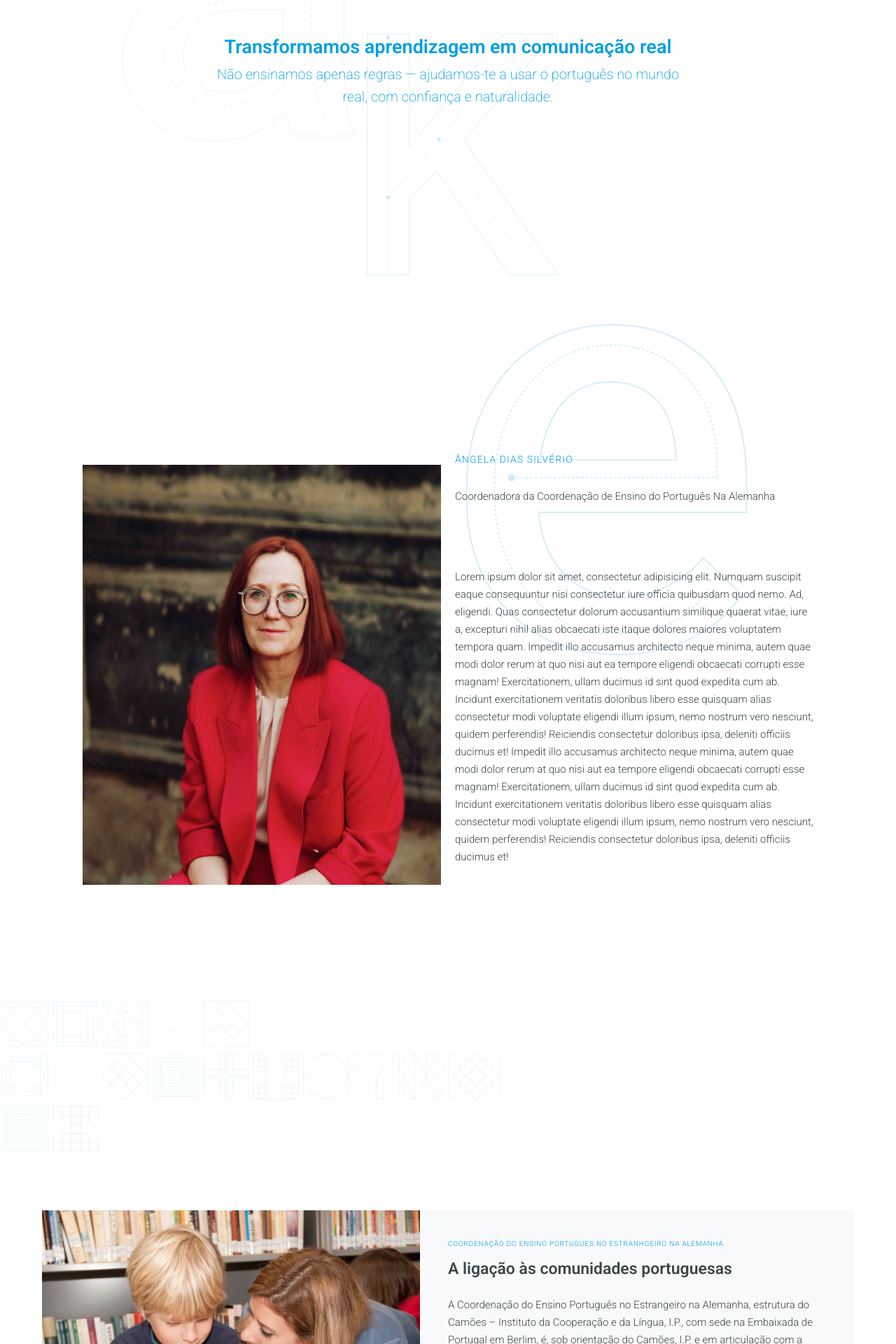
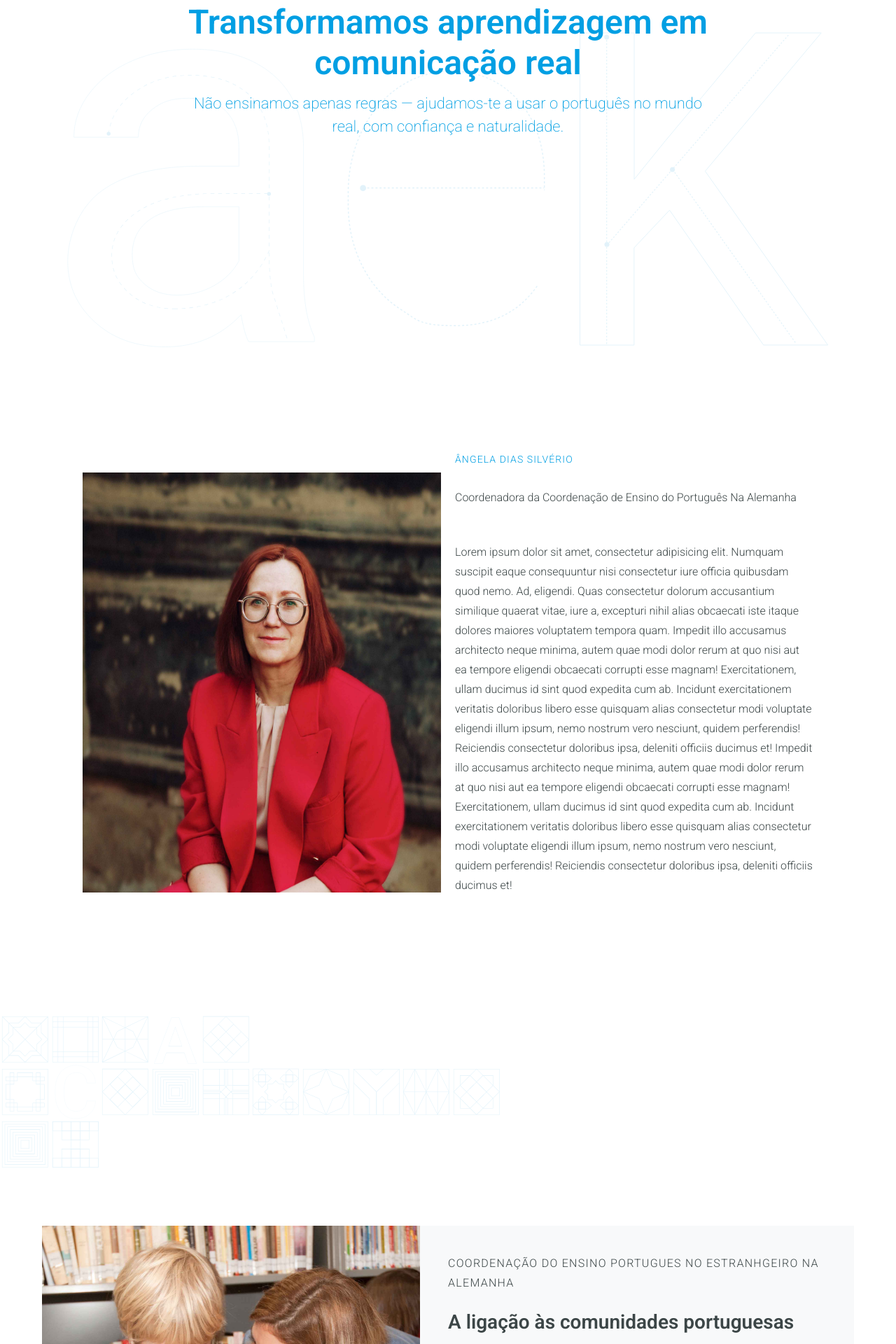
Before and after one commit to Carlxiso/CEPE-Germany, a Next.js app: page /about in a window 1280 px wide. Shown: the part 300-2220 px from the top of the page at 70% size. Built offline with nearby package versions, Linux system fonts and the light colour scheme; a web font is replaced by a local one.

Commit message:
CEPE Alemanha Website Project - Styles: Updated styles - Message, SplitRigth, AnimatedLetterBg, Heading components

```diff
--- a/app/(public)/about/page.js
+++ b/app/(public)/about/page.js
@@ -19,7 +19,7 @@ import GridContainerReverse from "@/app/_components/UI/Grid/GridContainerReverse
 import SVGLetterV from "@/app/_components/UI/SVGLetter/SVGLetteV";
 
 export const metadata = {
-  metadataBase: new URL("https://cepealemanha.de/about"),
+  metadataBase: new URL("https://cepealemanha.de"),
 
   title: {
     default: "Sobre o CEPE Alemanha | Ensino de Português na Alemanha",
@@ -211,7 +211,6 @@ Assente na sua sólida existência, e num contexto atual de globalização, o Ca
       <Section>
         <Center src="/teachers.jpg" alt="Fotografia de grupo de Professores" />
       </Section>
-      <Section>{/* <Apply /> */}</Section>
       <Footer footerLogoWhite={true} />
     </>
   );
--- a/app/_components/Layout/SplitLeft/SplitLeft.js
+++ b/app/_components/Layout/SplitLeft/SplitLeft.js
@@ -17,8 +17,9 @@ export default function SplitLeft({
 
       <div className={styles.content}>
         <div className={styles.innerContent}>
-          <h2>{title}</h2>
-          <h4>{subtitle}</h4>
+          {/* eyebrow label — não é um heading de secção */}
+          <p className={styles.label}>{title}</p>
+          <h2 className={styles.heading}>{subtitle}</h2>
           <p>{text}</p>
         </div>
       </div>
--- a/app/_components/Layout/SplitLeft/SplitLeft.module.css
+++ b/app/_components/Layout/SplitLeft/SplitLeft.module.css
@@ -30,27 +30,30 @@
   margin-inline: auto;
 }
 
-.content h2 {
+/* eyebrow label — não é um heading */
+.label {
   font-weight: 300;
-  font-size: 1rem;
+  font-size: 1.2rem;
   color: #009fe3;
   text-transform: uppercase;
   letter-spacing: 0.08em;
+  margin: 0;
 }
 
-.content h4 {
+/* heading real da secção */
+.heading {
   font-weight: 600;
-  font-size: clamp(1.8rem, 3vw, 2.3rem);
+  font-size: clamp(1.8rem, 3vw, 2.8rem);
   color: rgb(60, 70, 71);
   margin: 1rem 0 2rem;
 }
 
 .content p {
   color: rgb(60, 70, 71);
-  font-size: 1.5rem;
+  font-size: 1.6rem;
   font-weight: 300;
-  line-height: 2.5rem;
-  padding-bottom: 5rem;
+  line-height: 1.75;
+  margin-bottom: 2rem;
   max-width: 550px;
 }
 
--- a/app/_components/Layout/Team/Team.js
+++ b/app/_components/Layout/Team/Team.js
@@ -41,8 +41,8 @@ export default function Team() {
         />
 
         <div className={styles.teamGrid}>
-          {team.map((member, index) => (
-            <div key={index} className={styles.card}>
+          {team.map((member) => (
+            <div key={member.email} className={styles.card}>
               {/* Círculo rotativo atrás do avatar */}
               <div className={styles.avatarWrapper}>
                 <RotatingCircule />
--- a/app/_components/Message/Message.js
+++ b/app/_components/Message/Message.js
@@ -5,10 +5,15 @@ export default function Message({ children }) {
   return <div className={styles.about}>{children}</div>;
 }
 
-Message.Image = function ImageSlot({ src, alt }) {
+Message.Image = function ImageSlot({ src, alt, sizes }) {
   return (
     <div className={styles.aboutLeft}>
-      <Image src={src} alt={alt} fill />
+      <Image
+        src={src}
+        alt={alt}
+        fill
+        sizes={sizes ?? "(max-width: 768px) 100vw, 50vw"}
+      />
     </div>
   );
 };
--- a/app/_components/Message/Message.module.css
+++ b/app/_components/Message/Message.module.css
@@ -1,26 +1,21 @@
 .about {
   margin: 4rem auto;
   display: flex;
-  flex-direction: column; /* mobile-first */
+  flex-direction: column;
   gap: 2rem;
   width: 90%;
-  /* background-color: aquamarine; */
 }
 
-/* IMAGE */
 .aboutLeft {
   width: 100%;
   position: relative;
   aspect-ratio: 2 / 3;
 }
 
-/* CONTENT */
 .aboutRigth {
   width: 100%;
-  /* max-width: 65ch;  */
 }
 
-/* IMAGE */
 .aboutImg {
   width: 100%;
   height: auto;
@@ -28,7 +23,6 @@
   object-fit: contain;
 }
 
-/* PLAY ICON */
 .playIcon {
   width: 4rem;
   position: absolute;
@@ -37,16 +31,15 @@
   transform: translate(-50%, -50%);
 }
 
-/* TYPOGRAPHY */
 .about h3 {
   font-weight: 600;
-  font-size: 1.25rem;
+  font-size: 1.4rem;
   color: #009fe3;
 }
 
 .about h2 {
   font-weight: 600;
-  font-size: 2rem;
+  font-size: clamp(2rem, 3.5vw, 2.8rem);
   color: rgb(60, 70, 71);
   margin: 0.5rem 0 1rem;
 }
@@ -54,10 +47,10 @@
 .about p {
   margin-top: 2rem;
   color: rgb(60, 70, 71);
-  font-size: 1.5rem;
+  font-size: 1.6rem;
   font-weight: 300;
-  line-height: 2.5rem;
-  padding-bottom: 5rem;
+  line-height: 1.75;
+  margin-bottom: 3rem;
   max-width: 900px;
 }
 
@@ -83,15 +76,7 @@
     flex: 1;
   }
 
-  .about h2 {
-    font-size: 2.75rem;
-  }
-
   .playIcon {
     width: 5rem;
   }
-
-  /* .about p {
-    font-size: 1.12rem;
-  } */
 }
--- a/app/_components/SplitRigth/SplitRigth.js
+++ b/app/_components/SplitRigth/SplitRigth.js
@@ -13,8 +13,8 @@ export default function SplitRigth({
     <div className={`${styles.split} ${fullscreen ? styles.full : ""}`}>
       <div className={styles.content}>
         <div className={styles.innerContent}>
-          <h2>{title}</h2>
-          <h4>{subtitle}</h4>
+          <p className={styles.label}>{title}</p>
+          <h2 className={styles.heading}>{subtitle}</h2>
           <p>{text}</p>
         </div>
       </div>
--- a/app/_components/UI/AnimatedLetterBg/AnimatedLetterBg.js
+++ b/app/_components/UI/AnimatedLetterBg/AnimatedLetterBg.js
@@ -1,15 +1,13 @@
-"use client";
 import styles from "./AnimatedLetterBg.module.css";
 
 export default function AnimatedLetterBg() {
   return (
-    <div className={styles.wrapper}>
     <div className={styles.grid}>
       <div className={`${styles.cell} ${styles.a}`}>
         <svg
-            id="n"
+          aria-hidden="true"
+          focusable="false"
           xmlns="http://www.w3.org/2000/svg"
-            version="1.1"
           viewBox="0 0 662 789.9"
         >
             <path
@@ -30,9 +28,9 @@ export default function AnimatedLetterBg() {
         </div>
         <div className={`${styles.cell} ${styles.e}`}>
           <svg
-            id="n"
+            aria-hidden="true"
+            focusable="false"
             xmlns="http://www.w3.org/2000/svg"
-            version="1.1"
             viewBox="0 0 250.7 294.8"
           >
             <path
@@ -56,9 +54,9 @@ export default function AnimatedLetterBg() {
 
         <div className={`${styles.cell} ${styles.k}`}>
           <svg
-            id="n"
+            aria-hidden="true"
+            focusable="false"
             xmlns="http://www.w3.org/2000/svg"
-            version="1.1"
             viewBox="0 0 312.6 392.5"
           >
             <path
@@ -74,6 +72,5 @@ export default function AnimatedLetterBg() {
           </svg>
         </div>
       </div>
-    </div>
   );
 }
--- a/app/_components/UI/AnimatedLetterBg/AnimatedLetterBg.module.css
+++ b/app/_components/UI/AnimatedLetterBg/AnimatedLetterBg.module.css
@@ -1,44 +1,4 @@
-.wrapper {
-  position: absolute;
-  inset: 0;
-
-  display: flex;
-  align-items: center;
-  justify-content: center;
-}
-
-.st0n,
-.st1n {
-  fill: none;
-  stroke: #199cd8;
-  stroke-miterlimit: 10;
-}
-
-.st2n {
-  fill: #189cd9;
-}
-
-.st1n {
-  stroke-dasharray: 2;
-}
-
-.st0k {
-  stroke-width: 0.8px;
-}
-.st0k,
-.st1k {
-  fill: none;
-  stroke: #199cd8;
-  stroke-miterlimit: 10;
-}
-
-.st2k {
-  fill: #189cd9;
-}
-
-.st1k {
-  stroke-dasharray: 2;
-}
+/* ── letter A ──────────────────────────────────────── */
 
 .st0a {
   fill: #189cd9;
@@ -50,129 +10,121 @@
   stroke-miterlimit: 10;
 }
 
-.st0e {
-  stroke-dasharray: 2;
-}
+/* ── letter e ──────────────────────────────────────── */
 
-.st0e,
 .st1e {
   fill: none;
   stroke: #189cd9;
   stroke-miterlimit: 10;
 }
 
+.st0e {
+  fill: none;
+  stroke: #189cd9;
+  stroke-miterlimit: 10;
+  stroke-dasharray: 2;
+}
+
 .st2e {
   fill: #189cd9;
 }
 
+/* ── letter k ──────────────────────────────────────── */
+
+.st0k {
+  fill: none;
+  stroke: #199cd8;
+  stroke-miterlimit: 10;
+  stroke-width: 0.8px;
+}
+
+.st1k {
+  fill: none;
+  stroke: #199cd8;
+  stroke-miterlimit: 10;
+  stroke-dasharray: 2;
+}
+
+.st2k {
+  fill: #189cd9;
+}
+
+/* ── stroke-draw animation ─────────────────────────── */
+
 .path {
   stroke-dasharray: 4000;
   stroke-dashoffset: 4000;
-  animation: line 35s ease-in-out infinite;
+  animation: draw 35s ease-in-out infinite;
 }
+
 .pathk {
   stroke-dasharray: 4000;
   stroke-dashoffset: 4000;
-  animation: line 40s ease-in-out infinite;
+  animation: draw 40s ease-in-out infinite;
+  animation-delay: -10s;
 }
 
-@keyframes line {
-  /* começa escondido */
+@keyframes draw {
   0% {
     stroke-dashoffset: 4000;
   }
-
-  /* desenha */
   25% {
     stroke-dashoffset: 0;
   }
-
-  /* pausa desenhado */
   40% {
     stroke-dashoffset: 0;
   }
-
-  /* apaga */
   65% {
     stroke-dashoffset: 4000;
   }
-
-  /* pausa apagado */
   100% {
     stroke-dashoffset: 4000;
   }
 }
 
-/* container */
 .grid {
   position: absolute;
   inset: 0;
-  display: grid;
-  grid-template-columns: repeat(6, 1fr);
-  grid-template-rows: repeat(2, 1fr);
-  gap: clamp(8px, 2vw, 24px);
-  padding: clamp(16px, 4vw, 80px);
-  /* overflow: hidden; */
-  /* z-index: 0; */
-
-  place-content: center;
-  /* outline: 2px solid red; */
+  overflow: hidden;
+  display: flex;
+  align-items: flex-end;
+  padding: 0 clamp(40px, 7vw, 120px);
 }
 
 .cell {
-  position: relative;
-  aspect-ratio: 1 / 1;
-  display: flex;
-  align-items: center;
-  justify-content: center;
-  /* outline: 1px solid blue; */
+  flex: 1;
+  min-width: 0;
 }
 
 .cell svg {
   width: 100%;
-  height: 100%;
-  object-fit: contain;
-  opacity: 0.2;
+  height: auto;
+  display: block;
+  opacity: 0.12;
 }
 
-.cell.a {
-  grid-row: 1 / 3;
-  grid-column: 1 / 4;
+/* ── mobile (< 640px) ────────────────────────────────── */
 
-  transform: scale(0.9) translateX(15%) translateY(5%);
+.cell.e,
+.cell.k {
+  display: none;
 }
 
-.cell.e {
-  grid-column: 6;
-  grid-row: 2;
-  transform: scale(1.3) translateX(-35%) translateY(90%);
+/* ── tablet ──────────── */
 
-  /* scale(2.3)translateX(-10%)translateY(30%) */
-}
-
-.cell.k {
-  grid-column: 4 / 6;
-  grid-row: 2 / 3;
-  transform: scale(1.2) translateX(-5%);
-}
-
-@media (max-width: 1024px) {
-  .grid {
-    grid-template-columns: repeat(3, 1fr);
-    grid-template-rows: auto;
-  }
-
-  .cell.a {
-    grid-column: 1 / -1;
+@media (min-width: 640px) {
+  .cell.e,
+  .cell.k {
+    display: block;
   }
 }
 
-@media (max-width: 600px) {
-  .grid {
-    grid-template-columns: repeat(2, 1fr);
-  }
+/* ── Acessibilidade: prefers-reduced-motion ─────────── */
 
-  .cell svg {
-    opacity: 0.1;
+@media (prefers-reduced-motion: reduce) {
+  .path,
+  .pathk {
+    animation: none;
+    stroke-dashoffset: 0;
   }
 }
--- a/app/_components/UI/Heading/Heading.module.css
+++ b/app/_components/UI/Heading/Heading.module.css
@@ -2,17 +2,20 @@
   max-width: 800px;
   margin-inline: auto;
   text-align: center;
-  /* background-color: #f8f9fa; */
-  padding: 5rem;
+  padding: 5rem 2rem;
 }
 
 .heading h1 {
   color: #009fe3;
-  font-size: 2.7rem;
+  font-size: clamp(2.4rem, 5vw, 4.8rem);
   font-weight: 600;
+  line-height: 1.2;
 }
+
 .heading p {
   color: #009fe3;
-  font-size: 2rem;
+  font-size: clamp(1.6rem, 2.5vw, 2.2rem);
   font-weight: 200;
+  line-height: 1.5;
+  margin-top: 1.2rem;
 }
```
Also changed, not shown: app/_components/Layout/Team/Team.module.css (+17 -5 lines), app/_components/SplitRigth/SplitRigth.module.css (+9 -8 lines). Lines whose indentation alone changed are shown as unchanged.
